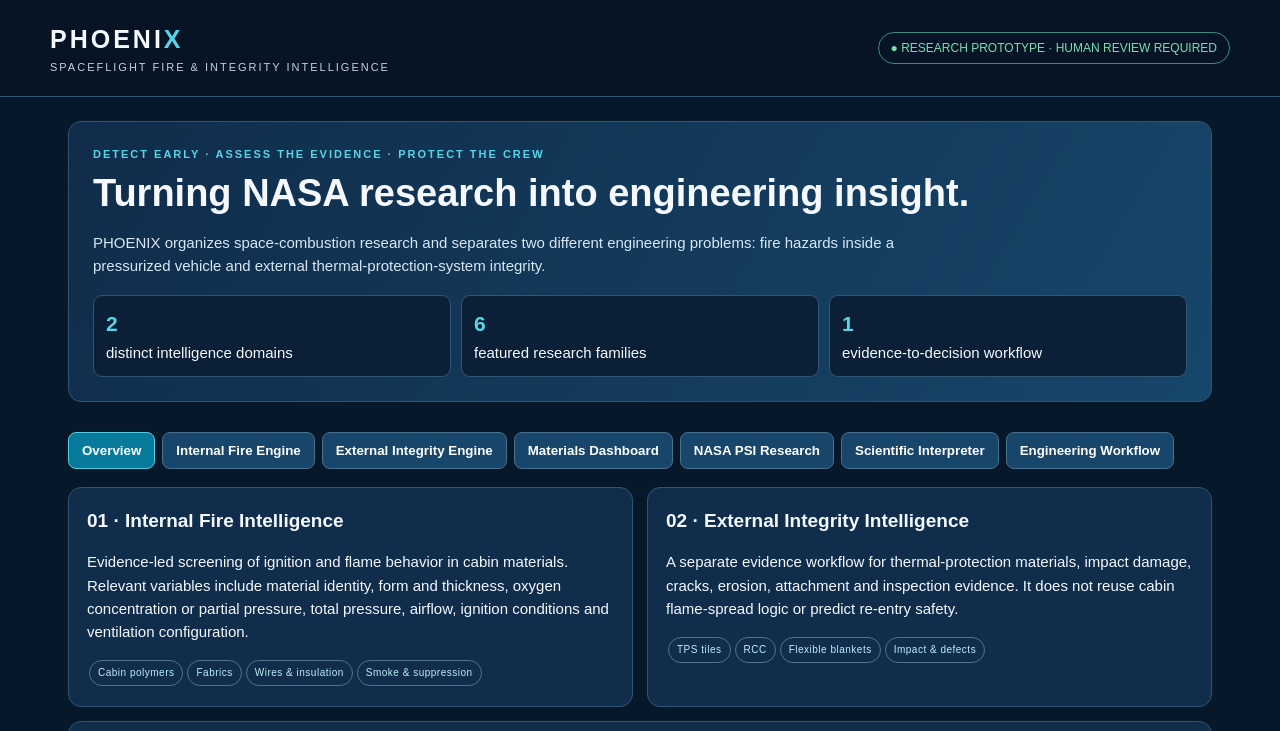
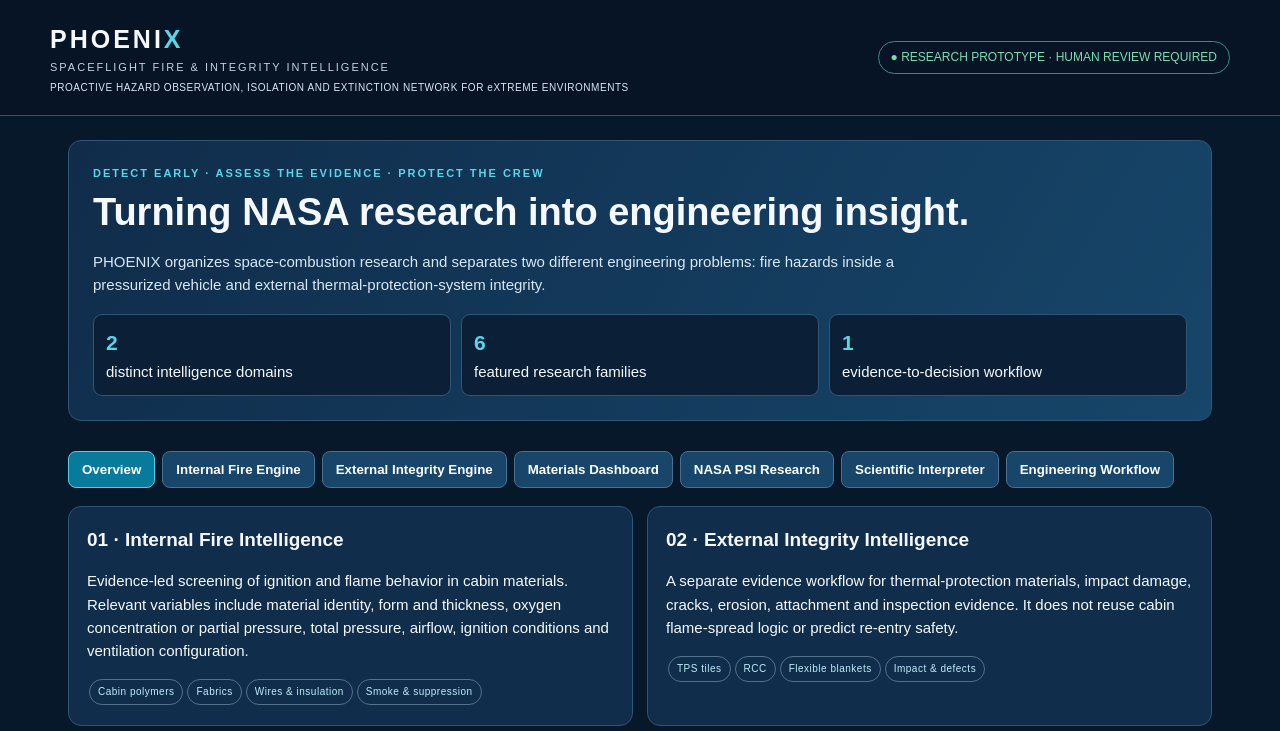
Before and after one commit to hbourouha-space/PHOENIX, a plain HTML site: page app/index.html in a window 1280 px wide. Shown: the top 731 px of the page. Drawn offline with Linux system fonts and the light colour scheme.

Commit message:
Show PHOENIX full name and acronym in app header

```diff
--- a/app/index.html
+++ b/app/index.html
@@ -14,6 +14,7 @@ header{background:#061426;border-bottom:1px solid var(--line);padding:20px max(2
 .brand{font-weight:800;letter-spacing:3px;font-size:25px}
 .brand span{color:var(--cyan)}
 .sub{font-size:11px;letter-spacing:2px;color:var(--muted)}
+.acronym{font-size:10px;letter-spacing:.55px;color:#d8e7f4;margin-top:5px;max-width:650px;line-height:1.4}
 .status{border:1px solid #3a8c80;border-radius:30px;padding:6px 12px;color:var(--green);font-size:12px}
 main{max-width:1180px;margin:24px auto;padding:0 18px 45px}
 .hero,.panel,.card{background:var(--panel);border:1px solid var(--line);border-radius:13px}
@@ -63,7 +64,8 @@ a{color:var(--cyan)}
 <body>
 <header>
 <div class="head">
-<div><div class="brand">PHOENI<span>X</span></div><div class="sub">SPACEFLIGHT FIRE & INTEGRITY INTELLIGENCE</div></div>
+<div><div class="brand">PHOENI<span>X</span></div><div class="sub">SPACEFLIGHT FIRE & INTEGRITY INTELLIGENCE</div>
+<div class="acronym">PROACTIVE HAZARD OBSERVATION, ISOLATION AND EXTINCTION NETWORK FOR eXTREME ENVIRONMENTS</div></div>
 <div class="status">● RESEARCH PROTOTYPE · HUMAN REVIEW REQUIRED</div>
 </div>
 </header>
```
